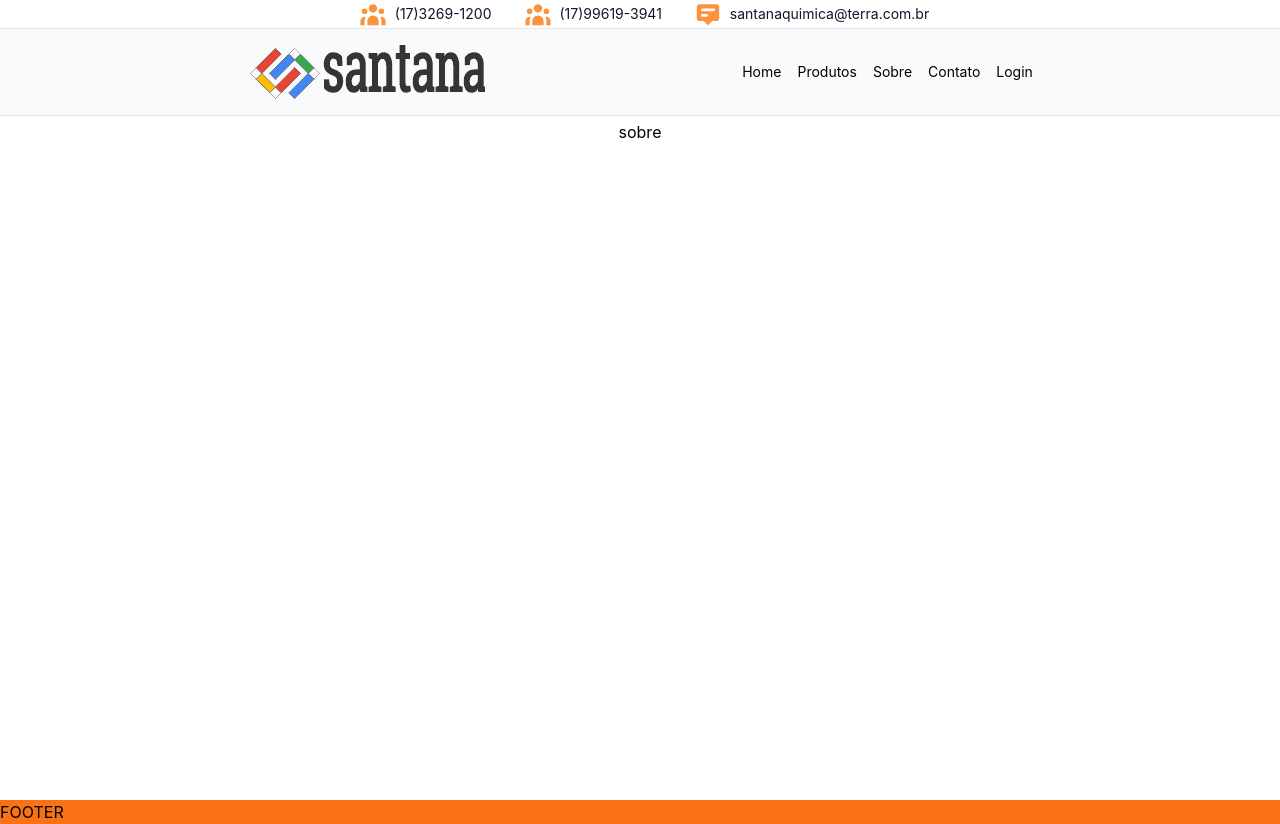
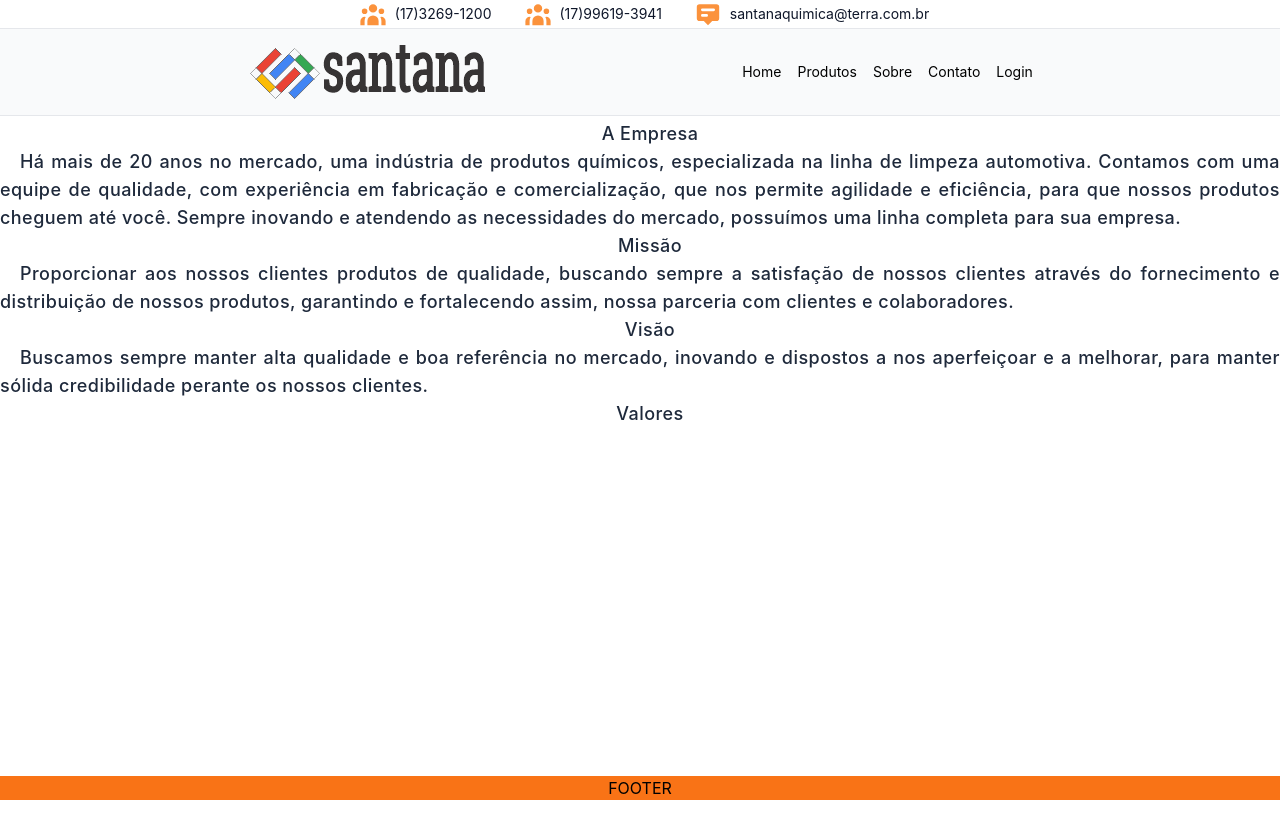
Before and after one commit to jcsj89/santana.v2, a Next.js app: page /sobre in a window 1280 px wide. After the commit the page ends 800 px from the top, so only its background shows below. Built offline with nearby package versions, Linux system fonts and the light colour scheme.

Commit message:
16.03.22

```diff
--- a/src/components/site/Footer.tsx
+++ b/src/components/site/Footer.tsx
@@ -1,5 +1,5 @@
 export default function Footer(){
     return (
-        <div className="flex bg-orange-500 flex-shrink">FOOTER</div>
+        <div className="flex justify-center items-center bg-orange-500 w-full">FOOTER</div>
     )
 }
--- a/src/pages/_app.tsx
+++ b/src/pages/_app.tsx
@@ -8,13 +8,16 @@ function MyApp({ Component, pageProps }) {
   return (
     <>
       <HeadPage />
-      <div className="flex flex-col items-center h-screen">
+      <div className="flex flex-col items-center min-h-screen">
+        <div className="flex flex-col flex-grow w-full">
         <MiniNavBar />
         <NavBar />
         <Component {...pageProps} />
+
+        </div>
+      <Footer />
       </div>
 
-      <Footer />
     </>
   );
 }
--- a/src/pages/sobre.tsx
+++ b/src/pages/sobre.tsx
@@ -1,7 +1,41 @@
 export default function Sobre() {
   return (
     <>
-      <div className="flex flex-col items-center ">sobre</div>
+      <div className="flex flex-col items-center container indent-5 text-lg antialiased font-medium tracking-wide text-justify
+      text-slate-800 ">
+
+      <h1>A Empresa</h1>
+      <p>
+
+        Há mais de 20 anos no mercado, uma indústria de produtos químicos, especializada na linha de limpeza automotiva.
+Contamos com uma equipe de qualidade, com experiência em fabricação e comercialização, que nos permite agilidade e eficiência, para que nossos produtos cheguem até você.
+Sempre inovando e atendendo as necessidades do mercado, possuímos uma linha completa para sua empresa.
+      </p>
+
+    <h1>Missão</h1>
+
+
+<p>
+
+Proporcionar aos nossos clientes produtos de qualidade, buscando sempre a satisfação de nossos clientes através do fornecimento e distribuição de nossos produtos, garantindo e fortalecendo assim, nossa parceria com clientes e colaboradores.
+</p>
+
+<h1>
+
+Visão
+</h1>
+
+<p>
+Buscamos sempre manter alta qualidade e boa referência no mercado, inovando e dispostos a nos aperfeiçoar e a melhorar, para manter sólida credibilidade perante os nossos clientes.
+
+</p>
+
+<h1>
+
+Valores
+</h1>
+
+      </div>
     </>
   );
 }
--- a/styles/globals.css
+++ b/styles/globals.css
@@ -8,7 +8,7 @@ html,
 body {
   padding: 0;
   margin: 0;
-  /* font-family: 'Roboto', sans-serif; */
+  font-family: 'Roboto', sans-serif;
   font-family: -apple-system, BlinkMacSystemFont, Segoe UI, Roboto, Oxygen,
     Ubuntu, Cantarell, Fira Sans, Droid Sans, Helvetica Neue, sans-serif;
 }
```
